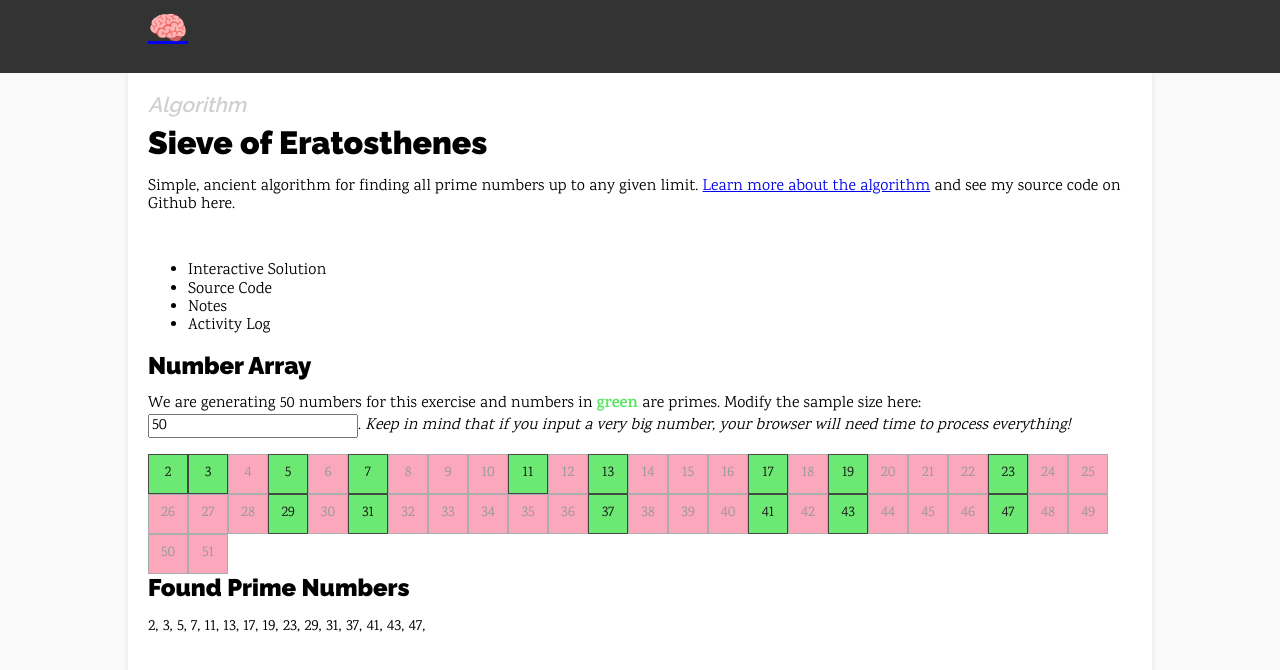
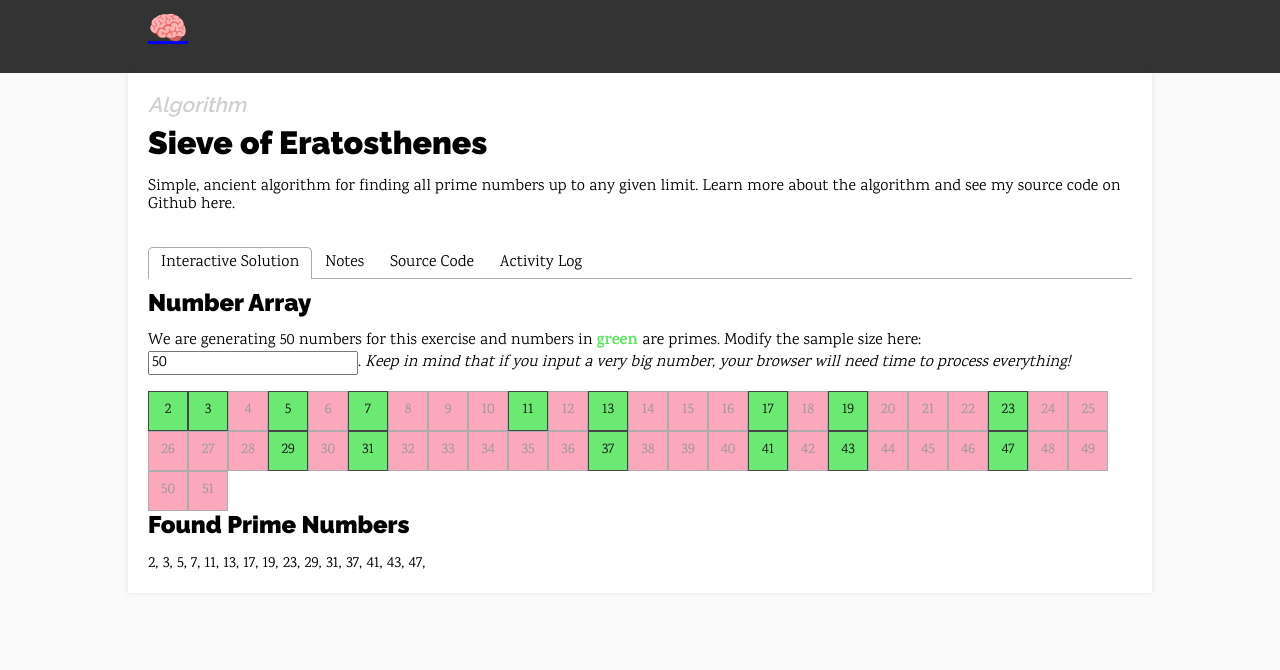
Before and after one commit to antoniwan/react-exercise-playground, a React (Create React App) app: page /algorithms/sieve-of-eratosthenes in a window 1280 px wide. Shown: the top 670 px of the page. Built offline with nearby package versions, Linux system fonts and the light colour scheme.

Commit message:
Create an algorithm layout for examples

```diff
--- a/src/algorithms/sieve-of-eratosthenes.js
+++ b/src/algorithms/sieve-of-eratosthenes.js
@@ -1,47 +1,18 @@
 import React, { Component } from "react";
-import { Tab, Tabs, TabList, TabPanel } from "react-tabs";
 import styled from "styled-components";
-import MainLayout from "../components/MainLayout";
+import "react-tabs/style/react-tabs.css";
+import AlgorithmLayout from "../components/AlgorithmLayout";
 
 const algorithmName = `Sieve of Eratosthenes`;
 const algorithmDescription = `Simple, ancient algorithm for finding all prime numbers up to any given limit`;
 const algoirthmURL = `https://en.wikipedia.org/wiki/Sieve_of_Eratosthenes`;
 
-const StyledAlgorithm = styled.div`
-  display: flex;
-  flex-direction: column;
-  flex-wrap: wrap;
-
+const CustomStyles = styled.div`
   .number-green {
     color: var(--color-pretty-green);
     font-weight: bold;
   }
 
-  .algorithm__header {
-    h2 {
-      font-weight: 600;
-      font-style: italic;
-      color: var(--color-dark-gray);
-      font-size: 1.3rem;
-      margin-bottom: 0.5rem;
-    }
-    margin-bottom: 1rem;
-  }
-
-  .algorithm__content {
-    display: flex;
-    flex-direction: row;
-    flex-wrap: wrap;
-  }
-
-  .algorithm__main {
-    flex: 65%;
-    margin-bottom: 1rem;
-  }
-
-  .algorithm__aside {
-    margin-bottom: 1rem;
-  }
   .prime-list {
     margin: 0;
     padding: 0;
@@ -109,7 +80,7 @@ const Number = ({ number, isStrikedOut, isPrime }) => {
   );
 };
 
-class Sieve_of_Eratosthenes extends Component {
+class Alpha_Sieve_of_Eratosthenes extends Component {
   constructor() {
     super();
     this.state = {
@@ -277,30 +248,13 @@ class Sieve_of_Eratosthenes extends Component {
     });
 
     return (
-      <MainLayout>
-        <StyledAlgorithm>
-          <div className="algorithm__header">
-            <h2>Algorithm</h2>
-            <h1>{algorithmName}</h1>
-            <p>
-              {algorithmDescription}.{" "}
-              <a href={algoirthmURL} target="_blank" rel="noopener noreferrer">
-                Learn more about the algorithm
-              </a>{" "}
-              and see my source code on Github here.
-            </p>
-          </div>
-
-          <div className="algorithm__content">
-            <Tabs>
-              <TabList>
-                <Tab>Interactive Solution</Tab>
-                <Tab>Source Code</Tab>
-                <Tab>Notes</Tab>
-                <Tab>Activity Log</Tab>
-              </TabList>
-
-              <TabPanel>
+      <AlgorithmLayout
+        algorithmName={algorithmName}
+        algorithmDescription={algorithmDescription}
+        algorithmUrl={algoirthmURL}
+        Solution={() => {
+          return (
+            <CustomStyles>
               <h2>Number Array</h2>
               <p>
                 We are generating {numberAmount} numbers for this exercise and
@@ -316,8 +270,8 @@ class Sieve_of_Eratosthenes extends Component {
                 />
                 .{" "}
                 <em>
-                    Keep in mind that if you input a very big number, your
-                    browser will need time to process everything!
+                  Keep in mind that if you input a very big number, your browser
+                  will need time to process everything!
                 </em>
               </p>
 
@@ -329,27 +283,25 @@ class Sieve_of_Eratosthenes extends Component {
                 <h2>Found Prime Numbers</h2>
                 <ul className="prime-list">{primeNumberList}</ul>
               </aside>
-              </TabPanel>
-              <TabPanel>
-                <h2>Source Code</h2>
-              </TabPanel>
-
-              <TabPanel>
-                <h2>Notes</h2>
-              </TabPanel>
-
-              <TabPanel>
-                <h3>Activity Log</h3>
+            </CustomStyles>
+          );
+        }}
+        ActivityLog={() => {
+          return (
             <div>
               <ol>{activityLogList}</ol>
             </div>
-              </TabPanel>
-            </Tabs>
-          </div>
-        </StyledAlgorithm>
-      </MainLayout>
+          );
+        }}
+        Notes={() => {
+          return <div>notes...</div>;
+        }}
+        SourceCode={() => {
+          return <div>SourceCode...</div>;
+        }}
+      />
     );
   }
 }
 
-export default Sieve_of_Eratosthenes;
+export default Alpha_Sieve_of_Eratosthenes;
--- /dev/null
+++ b/src/components/AlgorithmLayout.js
@@ -0,0 +1,94 @@
+import React, { Component } from "react";
+import { Tab, Tabs, TabList, TabPanel } from "react-tabs";
+import styled from "styled-components";
+import "react-tabs/style/react-tabs.css";
+import MainLayout from "../components/MainLayout";
+
+const StyledAlgorithmLayout = styled.div`
+  display: flex;
+  flex-direction: column;
+  flex-wrap: wrap;
+
+  .algorithm__header {
+    h2 {
+      font-weight: 600;
+      font-style: italic;
+      color: var(--color-dark-gray);
+      font-size: 1.3rem;
+      margin-bottom: 0.5rem;
+    }
+    margin-bottom: 1rem;
+  }
+
+  .algorithm__content {
+    display: flex;
+    flex-direction: row;
+    flex-wrap: wrap;
+  }
+
+  .algorithm__main {
+    margin-bottom: 1rem;
+  }
+`;
+
+class AlgorithmLayout extends Component {
+  render() {
+    const {
+      algorithmDescription,
+      algorithmName,
+      algoirthmURL,
+      Solution,
+      Notes,
+      ActivityLog,
+      SourceCode
+    } = this.props;
+    return (
+      <MainLayout>
+        <StyledAlgorithmLayout>
+          <div className="algorithm__header">
+            <h2>Algorithm</h2>
+            <h1>{algorithmName}</h1>
+            <p>
+              {algorithmDescription}.{" "}
+              <a href={algoirthmURL} target="_blank" rel="noopener noreferrer">
+                Learn more about the algorithm
+              </a>{" "}
+              and see my source code on Github here.
+            </p>
+          </div>
+
+          <div className="algorithm__content">
+            <Tabs>
+              <TabList>
+                <Tab>Interactive Solution</Tab>
+                <Tab>Notes</Tab>
+                <Tab>Source Code</Tab>
+                <Tab>Activity Log</Tab>
+              </TabList>
+
+              <TabPanel>
+                <Solution />
+              </TabPanel>
+              <TabPanel>
+                <h2>Source Code</h2>
+                <SourceCode />
+              </TabPanel>
+
+              <TabPanel>
+                <h2>Notes</h2>
+                <Notes />
+              </TabPanel>
+
+              <TabPanel>
+                <h3>Activity Log</h3>
+                <ActivityLog />
+              </TabPanel>
+            </Tabs>
+          </div>
+        </StyledAlgorithmLayout>
+      </MainLayout>
+    );
+  }
+}
+
+export default AlgorithmLayout;
```
Lines whose indentation alone changed are shown as unchanged.
